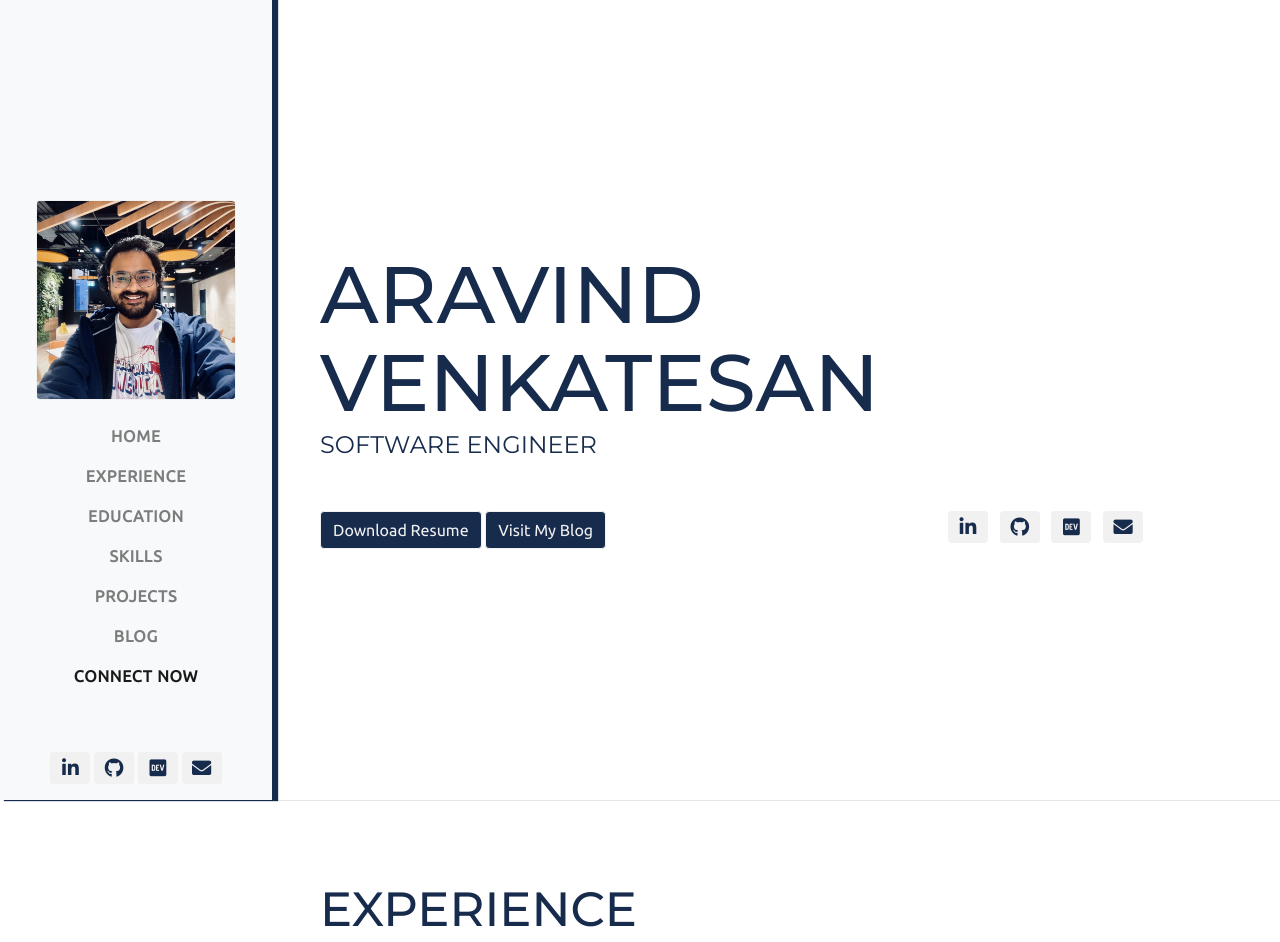
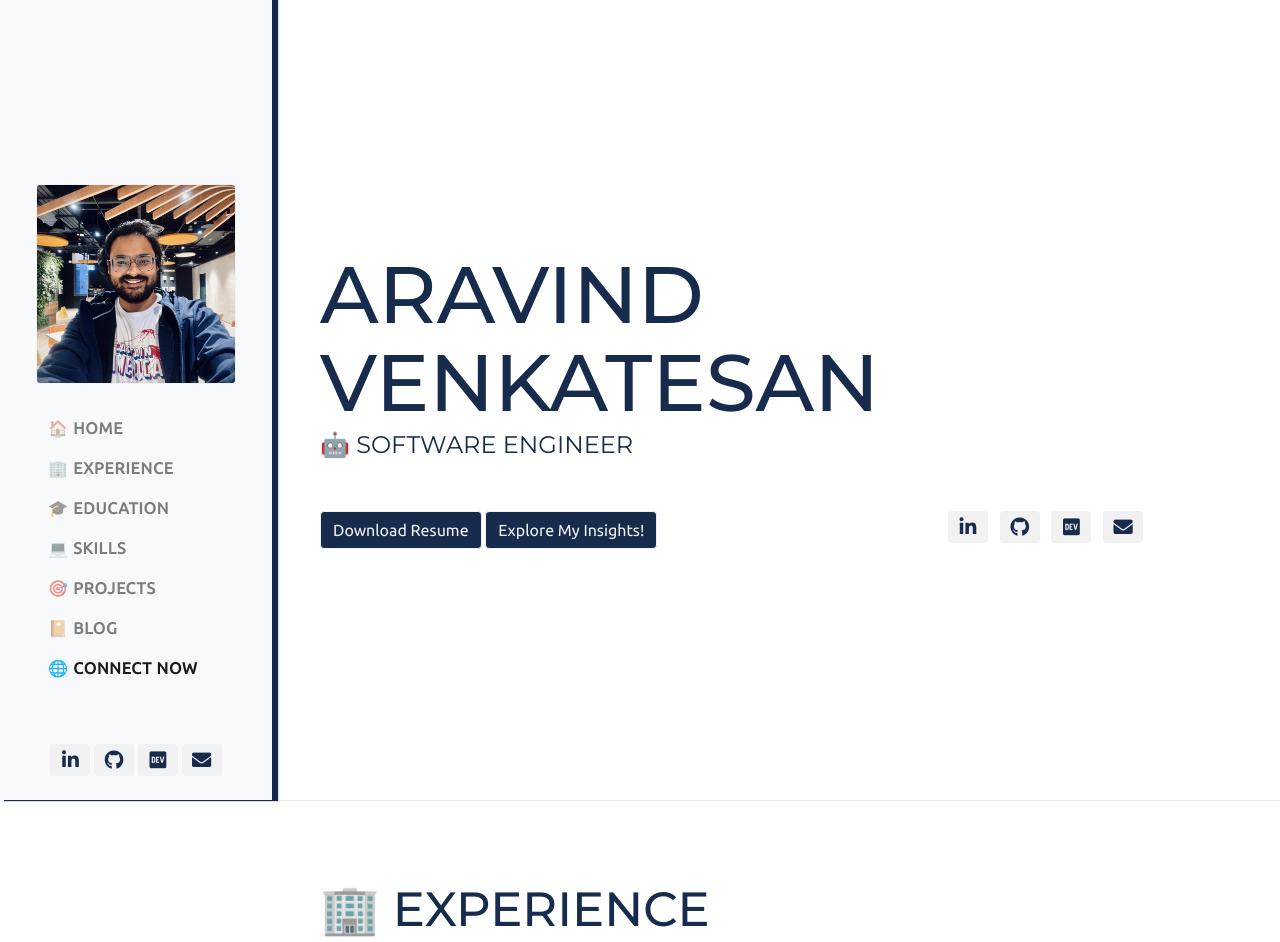
Before and after one commit to aravinve/aravinve.github.io, a plain HTML site: page index.html in a window 1280 px wide. Shown: the top 942 px of the page. Drawn offline with nearby package versions, Linux system fonts and the light colour scheme.

Commit message:
Update 2023

```diff
--- a/css/resume.css
+++ b/css/resume.css
@@ -125,6 +125,7 @@ li {
 
 .social-nav-item {
   margin-top: 0.5rem;
+  text-align: center;
 }
 
 .social-icons a,
@@ -188,6 +189,7 @@ li {
   font-weight: 800;
   letter-spacing: 0.05rem;
   text-transform: uppercase;
+  text-align: left;
 }
 
 #sideNav .navbar-toggler:focus {
--- a/index.html
+++ b/index.html
@@ -6,9 +6,13 @@
       name="viewport"
       content="width=device-width, initial-scale=1, shrink-to-fit=no"
     />
-    <meta name="description" content="Aravind Venkatesan - Personal Portfolio" />
+    <meta name="description" content="Explore the portfolio of Aravind Venkatesan, a dedicated and passionate software engineer. Specializing in technologies like .NET Core (C#), Node.js, Python, Apache Kafka, RabbitMQ, Microservices, and cloud orchestration with AWS. Discover my experience and expertise across various projects, skills, and achievements. Follow my blog for insights into the latest trends and challenges in the tech industry.">
+    <meta name="keywords" content="Aravind, Aravind Venkatesan Singapore, Software Engineer, portfolio, aravinve, GitHub, .NET Core, C#, Javascript, Node.js, Python, Apache Kafka, RabbitMQ, Microservices, AWS, Azure, Software Design, System Design, blog, tech, Rough Notes">
     <meta name="author" content="Aravind Venkatesan" />
-    <title>Aravind Venkatesan - Portfolio</title>
+    <title>Aravind Venkatesan | 🤖 Software Engineer</title>
+    <meta property="og:title" content="Aravind Venkatesan | 🤖 Software Engineer">
+    <meta property="og:description" content="Explore the portfolio of Aravind Venkatesan, a dedicated and passionate software engineer. Specializing in technologies like .NET Core (C#), Node.js, Python, Apache Kafka, RabbitMQ, Microservices, and cloud orchestration with AWS. Discover my experience and expertise across various projects, skills, and achievements. Follow my blog for insights into the latest trends and challenges in the tech industry.">
+    <meta property="og:url" content="https://aravinve.github.io/">
     <link rel="icon" href="./img/favicon.ico" type="image/x-icon" />
     <link href="vendor/bootstrap/css/bootstrap.min.css" rel="stylesheet" />
     <link rel="preconnect" href="https://fonts.googleapis.com">
@@ -32,6 +36,7 @@
           class="responsive-img img-fluid w-100 h-100"
           src="./img/profile.jpg"
           id="profile"
+          alt="Profile Picture"
         />
       </a>
       <button
@@ -43,34 +48,34 @@
         <span class="navbar-toggler-icon"></span>
       </button>
       <div
-        class="collapse navbar-collapse mt-2 mb-2"
+        class="collapse navbar-collapse mt-2 mb-2 px-4 py-2"
         id="navbarSupportedContent"
       >
         <ul class="navbar-nav">
           <li class="nav-item">
-            <a class="nav-link js-scroll-trigger" href="#home">Home</a>
+            <a class="nav-link js-scroll-trigger" href="#home">🏠 Home</a>
           </li>
           <li class="nav-item">
             <a class="nav-link js-scroll-trigger" href="#experience"
-              >Experience</a
+              >🏢 Experience</a
             >
           </li>
           <li class="nav-item">
             <a class="nav-link js-scroll-trigger" href="#education"
-              >Education</a
+              >🎓 Education</a
             >
           </li>
           <li class="nav-item">
-            <a class="nav-link js-scroll-trigger" href="#skills">Skills</a>
+            <a class="nav-link js-scroll-trigger" href="#skills">💻 Skills</a>
           </li>
           <li class="nav-item">
-            <a class="nav-link js-scroll-trigger" href="#projects">Projects</a>
+            <a class="nav-link js-scroll-trigger" href="#projects">🎯 Projects</a>
           </li>
           <li class="nav-item">
-            <a class="nav-link js-scroll-trigger" href="https://aravindvenkatesan.hashnode.dev/" target="_blank">Blog</a>
+            <a class="nav-link js-scroll-trigger" href="https://aravindvenkatesan.hashnode.dev/" target="_blank">📔 Blog</a>
           </li>
           <li class="nav-item">
-            <a class="nav-link js-scroll-trigger" href="#contact">Connect Now</a>
+            <a class="nav-link js-scroll-trigger" href="#contact">🌐 Connect Now</a>
           </li>
           <li class="nav-item social-nav-item">
             <div class="social-icons">
@@ -106,13 +111,13 @@
               Aravind Venkatesan
             </h1>
             <div class="subheading text-primary mb-5">
-              SOFTWARE ENGINEER
+              🤖 SOFTWARE ENGINEER
             </div>
           </div>
             <div class="row">
               <div class="col-lg-8 col-md-8 col-sm-12 btn-home-center">
                 <a href="./data/Aravind_Venkatesan_Resume.pdf" class="btn btn-outline-primary" download>Download Resume</a>
-                <a href="https://aravindvenkatesan.hashnode.dev/" class="btn btn-outline-primary" target="_blank">Visit My Blog</a>
+                <a href="https://aravindvenkatesan.hashnode.dev/" class="btn btn-outline-primary" target="_blank">Explore My Insights!</a>
               </div>
               <div class="col-lg-4 col-md-4 col-sm-12">
                 <div class="social-icons-home">
@@ -144,7 +149,7 @@
         id="experience"
       >
         <div class="w-100">
-          <h2 class="mb-5 hover-me">Experience</h2>
+          <h2 class="mb-5 hover-me">🏢 Experience</h2>
           <div
           class="resume-item d-flex flex-column flex-md-row justify-content-between mb-5"
         >
@@ -180,7 +185,7 @@
           >
             <div class="resume-content">
               <h3 class="mb-0">Junior Software Engineer</h3>
-              <div class="subheading mb-3">Ivtl Infoview Technologies Pvt Ltd</div>
+              <div class="subheading mb-3">Infoview Technologies Pvt Ltd.</div>
               <p>
                 <ul>
                   <li>
@@ -240,7 +245,7 @@
         id="education"
       >
         <div class="w-100">
-          <h2 class="mb-5 hover-me">Education</h2>
+          <h2 class="mb-5 hover-me">🎓 Education</h2>
 
           <div
             class="resume-item d-flex flex-column flex-md-row justify-content-between mb-5"
@@ -277,7 +282,7 @@
         id="skills"
       >
         <div class="w-100">
-          <h2 class="mb-5 hover-me">Skills</h2>
+          <h2 class="mb-5 hover-me">💻 Skills</h2>
           <div class="subheading mb-1 mt-2">
             Programming Languages
           </div>
@@ -303,7 +308,7 @@
           </div>
           <div class="list-inline dev-icons">
             <span class="badge badge-primary">HTML5</span>
-            <span class="badge badge-primary">CSS3</span>
+            <span class="badge badge-primary">CSS</span>
             <span class="badge badge-primary">Tailwind</span>
             <span class="badge badge-primary">Bootstrap</span>
             <span class="badge badge-primary">SASS</span>
@@ -315,9 +320,9 @@
           </div>
           <div class="list-inline dev-icons">
             <span class="badge badge-primary">PostgreSQL</span>
+            <span class="badge badge-primary">Mongo DB</span>
             <span class="badge badge-primary">MySQL</span>
             <span class="badge badge-primary">Cassandra</span>
-            <span class="badge badge-primary">Mongo DB</span>
             <span class="badge badge-primary">Sqlite</span>
           </div>
           <div class="subheading mb-1 mt-2">
@@ -329,16 +334,16 @@
             <span class="badge badge-primary">Docker</span>
             <span class="badge badge-primary">Kubernetes</span>
             <span class="badge badge-primary">Apache Kafka</span>
-            <span class="badge badge-primary">Rabbit MQ</span>
-            <span class="badge badge-primary">Maven</span>
+            <span class="badge badge-primary">RabbitMQ</span>
             <span class="badge badge-primary">Jenkins</span>
             <span class="badge badge-primary">ElasticSearch</span>
             <span class="badge badge-primary">Redis</span>
             <span class="badge badge-primary">REST API</span>
+            <span class="badge badge-primary">Postman</span>
             <span class="badge badge-primary">Web Security Essentials</span>
           </div>
           <div class="subheading mb-1 mt-2">
-            Test & Automation Tools
+            Test & Automation
           </div>
           <div class="list-inline dev-icons">
             <span class="badge badge-primary">XUnit</span>
@@ -348,7 +353,6 @@
             <span class="badge badge-primary">Selenium</span>
             <span class="badge badge-primary">Selenide</span>
             <span class="badge badge-primary">Mocha</span>
-            <span class="badge badge-primary">Postman</span>
           </div>
         </div>
       </section>
@@ -360,7 +364,7 @@
         id="projects"
       >
         <div class="w-100">
-          <h2 class="mb-5 hover-me">Projects</h2>
+          <h2 class="mb-5 hover-me">🎯 Projects</h2>
           <nav class="nav nav-pills nav-justified nv-font mb-4">
             <div class="nav-item nav-link active" id="personal-projects-link">Personal Projects</div>
             <div class="nav-item nav-link" id="academic-projects-link">Academic Projects</div>
@@ -533,7 +537,7 @@
         id="contact"
       >
       <div class="w-100">
-        <h2 class="mb-5 hover-me">Connect Now</h2>
+        <h2 class="mb-5 hover-me">🌐 Connect Now</h2>
         <div class="alert d-none" role="alert" id="alert-div">
           &nbsp;
         </div>
```
Also changed, not shown: css/resume.min.css, 1 other file.
